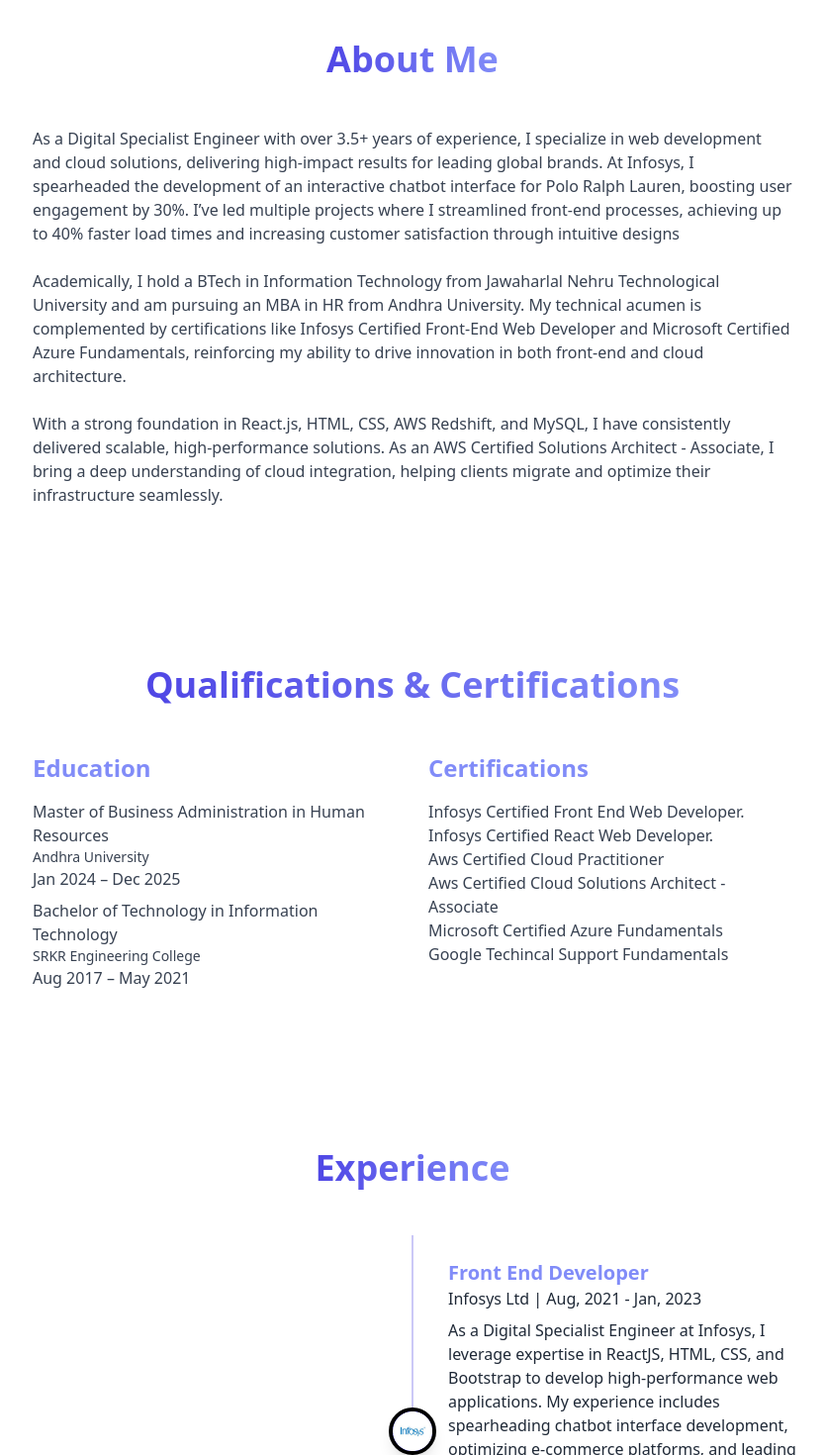
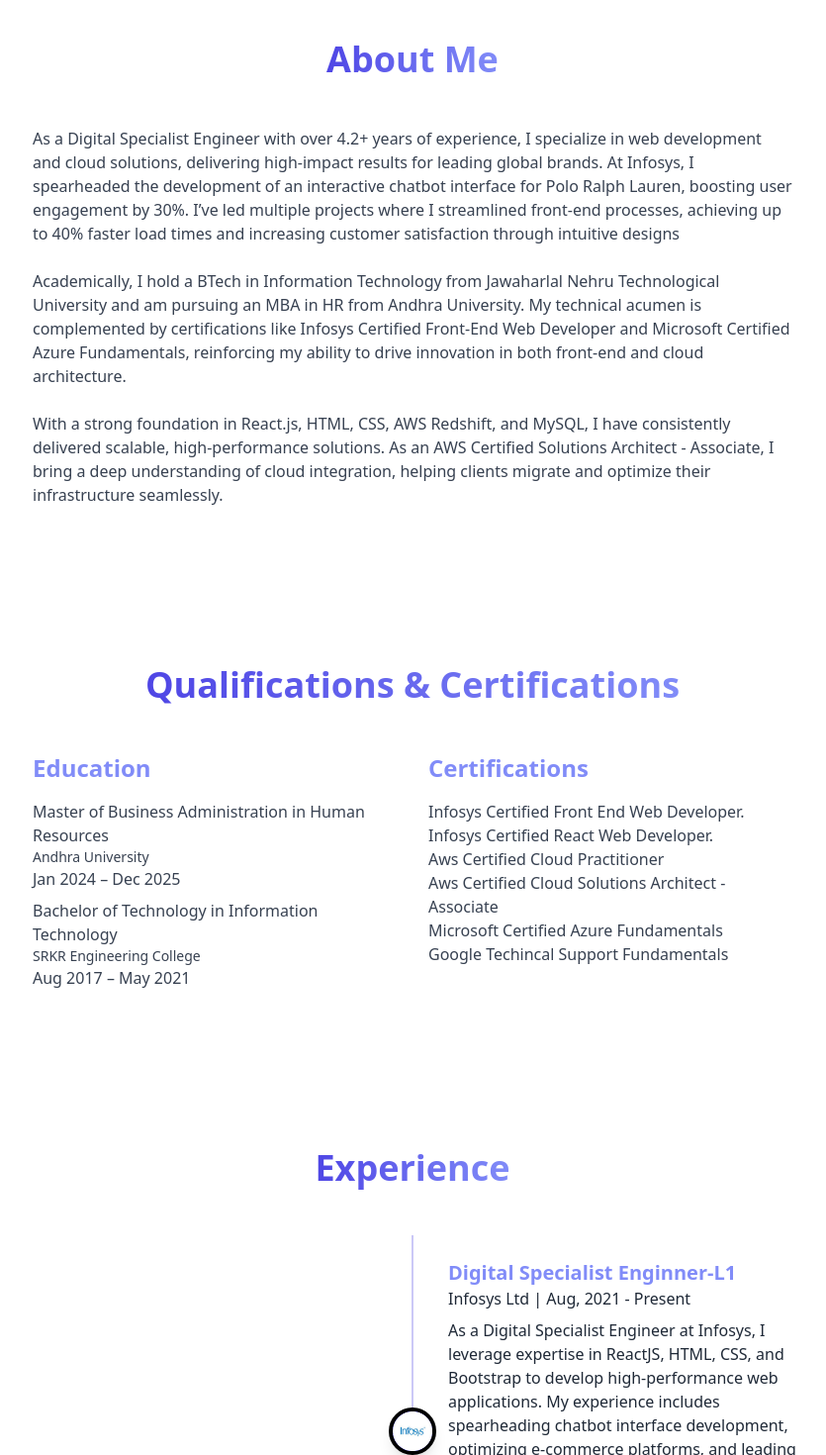
Before and after one commit to saileshkumargandham/sailesh-portfolio, a React (Vite) app: page / in a window 1280 px wide. Shown: the part 840-2310 px from the top of the page at 99% size, without its empty margins (223-1058 px from the left). Built offline with nearby package versions, Linux system fonts and the light colour scheme.

Commit message:
Update job role and experience duration in App.tsxexe
Updated job role and period in experiences section. Adjusted experience duration from 3.5+ to 4.2+ years in the About Me section.

```diff
--- a/src/App.tsx
+++ b/src/App.tsx
@@ -61,9 +61,9 @@
 
   const experiences = [
     {
-      role: "Front End Developer",
+      role: "Digital Specialist Enginner-L1",
       company: "Infosys Ltd",
-      period: "Aug, 2021 - Jan, 2023",
+      period: "Aug, 2021 - Present",
       description: "As a Digital Specialist Engineer at Infosys, I leverage expertise in ReactJS, HTML, CSS, and Bootstrap to develop high-performance web applications. My experience includes spearheading chatbot interface development, optimizing e-commerce platforms, and leading database migrations. I prioritize user experience, resulting in increased customer satisfaction and improved site performance metrics.  Proficient in version control (GitHub) and collaborative development, I consistently deliver efficient and scalable solutions.",
       image: `${infosys}`,
     },
@@ -365,7 +365,7 @@
               <Section id="about" title="About Me">
                 <div className="max-w-3xl mx-auto text-gray-700 space-y-6 fade-in">
                   <p>
-                  As a Digital Specialist Engineer with over 3.5+ years of experience, I specialize in web development and cloud solutions, delivering high-impact results for leading global brands. At Infosys, I spearheaded the development of an interactive chatbot interface for Polo Ralph Lauren, boosting user engagement by 30%. I’ve led multiple projects where I streamlined front-end processes, achieving up to 40% faster load times and increasing customer satisfaction through intuitive designs
+                  As a Digital Specialist Engineer with over 4.2+ years of experience, I specialize in web development and cloud solutions, delivering high-impact results for leading global brands. At Infosys, I spearheaded the development of an interactive chatbot interface for Polo Ralph Lauren, boosting user engagement by 30%. I’ve led multiple projects where I streamlined front-end processes, achieving up to 40% faster load times and increasing customer satisfaction through intuitive designs
                   </p>
 
                   <p>Academically, I hold a BTech in Information Technology from Jawaharlal Nehru Technological University and am pursuing an MBA in HR from Andhra University. My technical acumen is complemented by certifications like Infosys Certified Front-End Web Developer and Microsoft Certified Azure Fundamentals, reinforcing my ability to drive innovation in both front-end and cloud architecture. </p>
```
